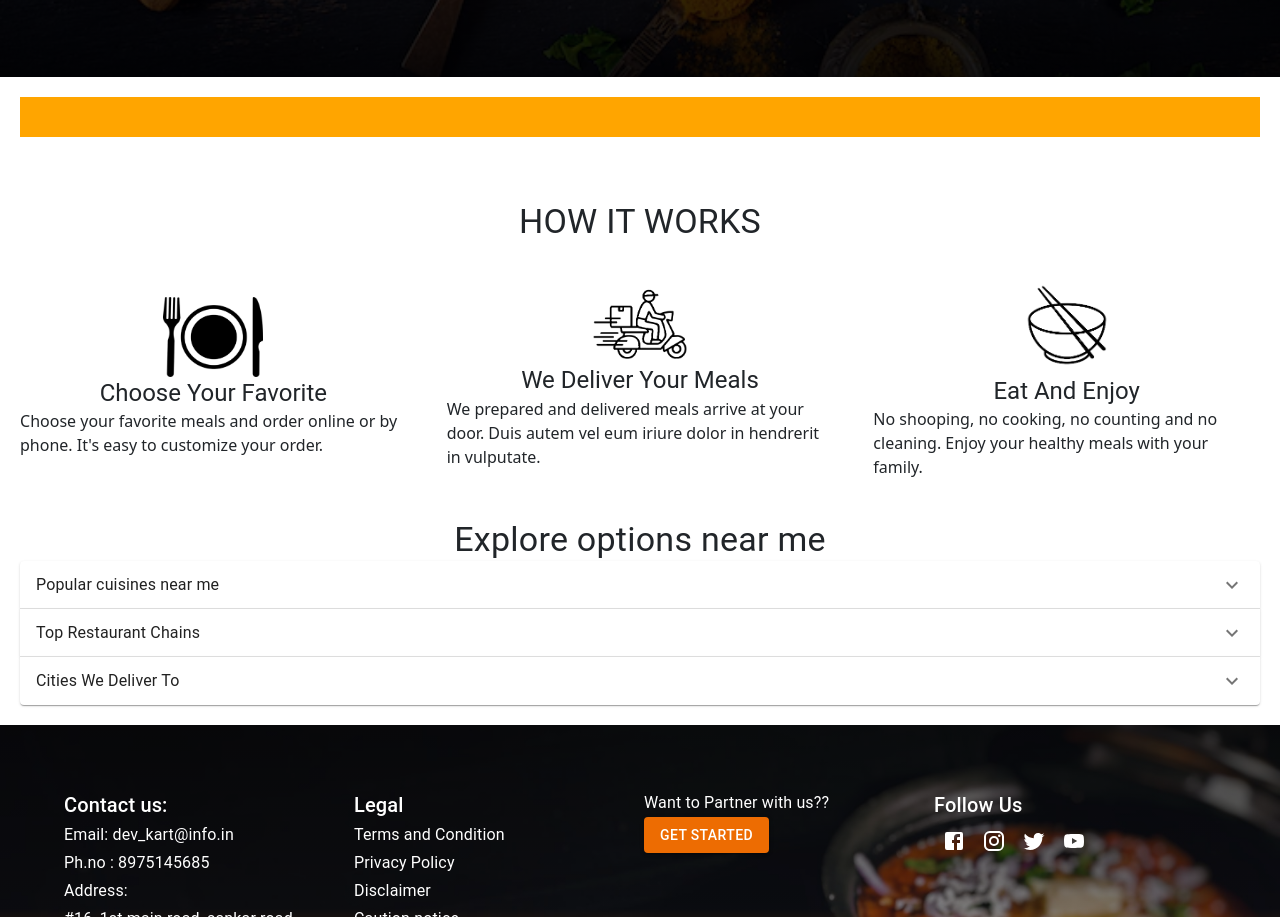
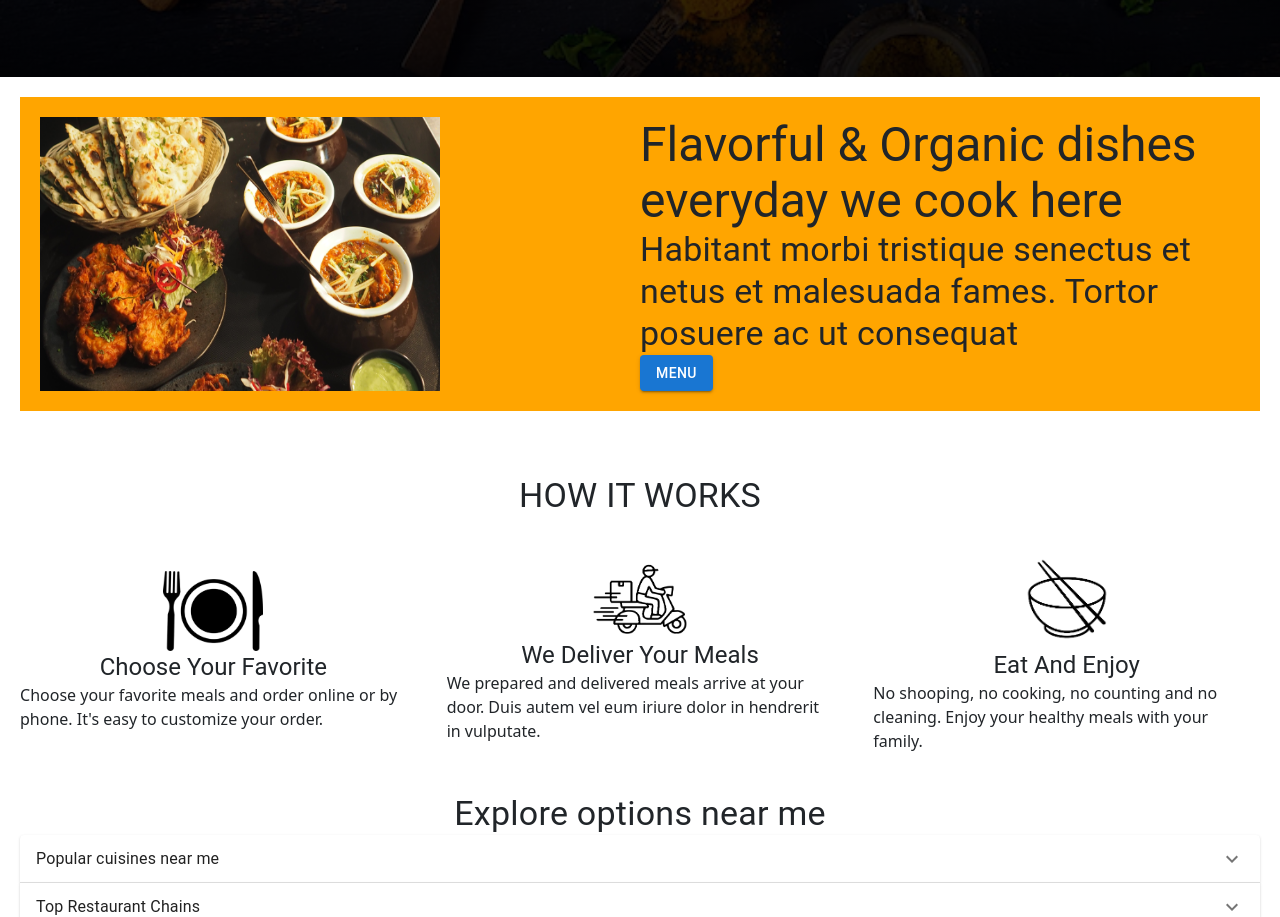
Before and after one commit to akshayady/e-restaurant, a React (Create React App) app in the folder client/: page / in a window 1280 px wide. Shown: the part 787-1704 px from the top of the page. Built offline with nearby package versions, Linux system fonts and the light colour scheme; no server answers.

Commit message:
changes done

```diff
--- a/client/src/component/screens/Home.js
+++ b/client/src/component/screens/Home.js
@@ -1,7 +1,7 @@
 import React from "react";
 //import Carousel from "react-elastic-carousel";
 
-import { Grid, Paper, Typography } from "@mui/material";
+import { Grid, Paper, Stack, Typography } from "@mui/material";
 import Box from "@mui/material/Box";
 
 import Button from "@mui/material/Button";
@@ -32,6 +32,7 @@ export default function Home(props) {
           backgroundSize: "cover",
         }}
       >
+
         <Grid container>
           <Grid
             item
@@ -84,12 +85,21 @@ export default function Home(props) {
           }}
         >
            <Grid container >
+
+
             <Grid item md={4}>
-              <image src = {Img28} />
+              <img src = {Img28} height="100%" width='100%'/>
             </Grid>
-            <Grid item md={4}>
-              <image src = {Img28} />
+            <Grid item md={2}>
+
             </Grid>
+            <Grid item md={6}>
+              <Typography variant="h3">Flavorful & Organic dishes everyday we cook here</Typography>
+              <Typography variant="h4">
+Habitant morbi tristique senectus et netus et malesuada fames. Tortor posuere ac ut consequat</Typography>
+<Button href="/menu" variant="contained">Menu</Button>
+            </Grid>
+
 
            </Grid>
 
@@ -212,6 +222,7 @@ export default function Home(props) {
       </Grid>
       <Footer/>
 
+
       </Box>
 
 
```
